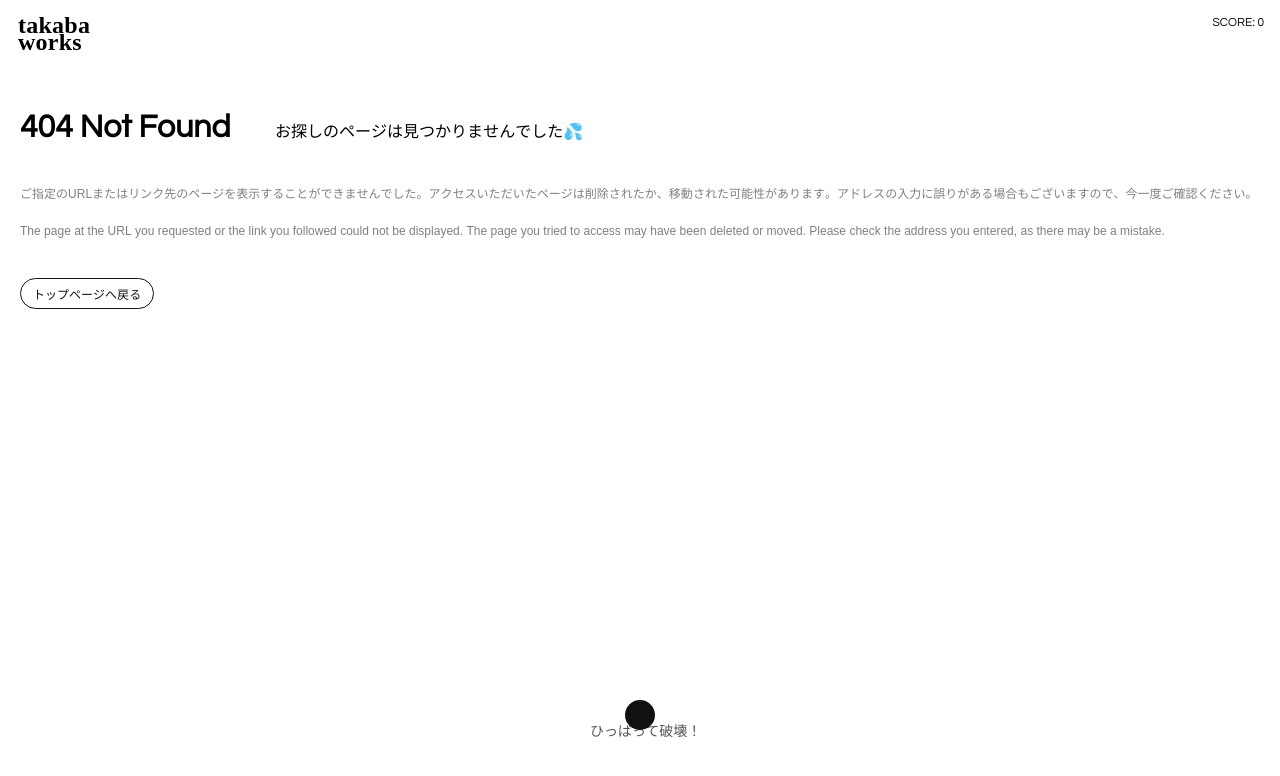
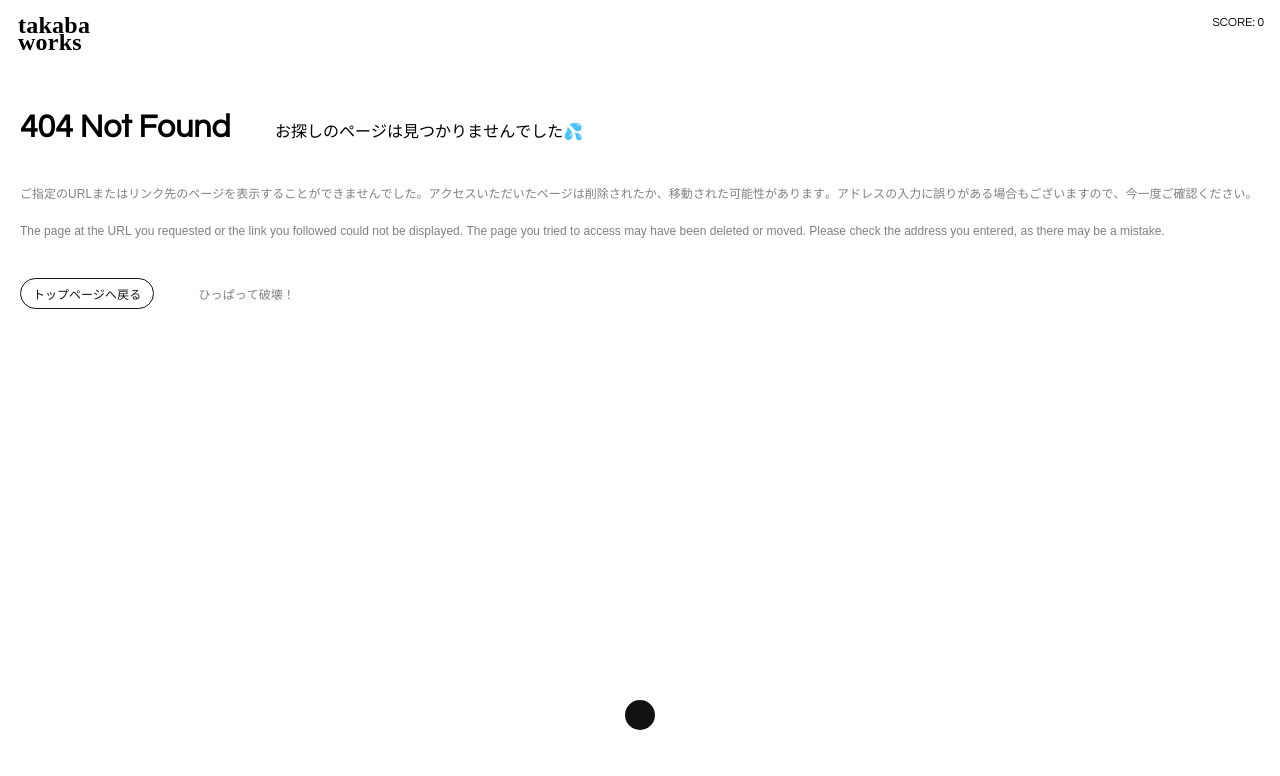
Before and after one commit to b8ihua-site/b8ihua-site.github.io, a plain HTML site: page 404.html in a window 1280 px wide. Drawn offline with Linux system fonts and the light colour scheme; a web font is replaced by a local one.

Commit message:
Update 404.html

```diff
--- a/404.html
+++ b/404.html
@@ -155,11 +155,14 @@ a.target:hover {
 アクセスいただいたページは削除されたか、移動された可能性があります。
 アドレスの入力に誤りがある場合もございますので、今一度ご確認ください。</p>
   <p class="target" style="color:gray; font-size:12px; margin-top:-10px; text-align:left;">The page at the URL you requested or the link you followed could not be displayed. The page you tried to access may have been deleted or moved. Please check the address you entered, as there may be a mistake.</p>
+
   <a class="target" href="b8ihua.com">トップページへ戻る</a>
+
+<p class="target" style="color:gray; font-size:12px; margin-top:-10px; text-align:left;">ひっぱって破壊！</p>
 </main>
 
 <div id="ball"></div>
-<div id="hint">ひっぱって破壊！</div>
+<div id="hint"></div>
 <div id="arrow"></div>
 
 
```
